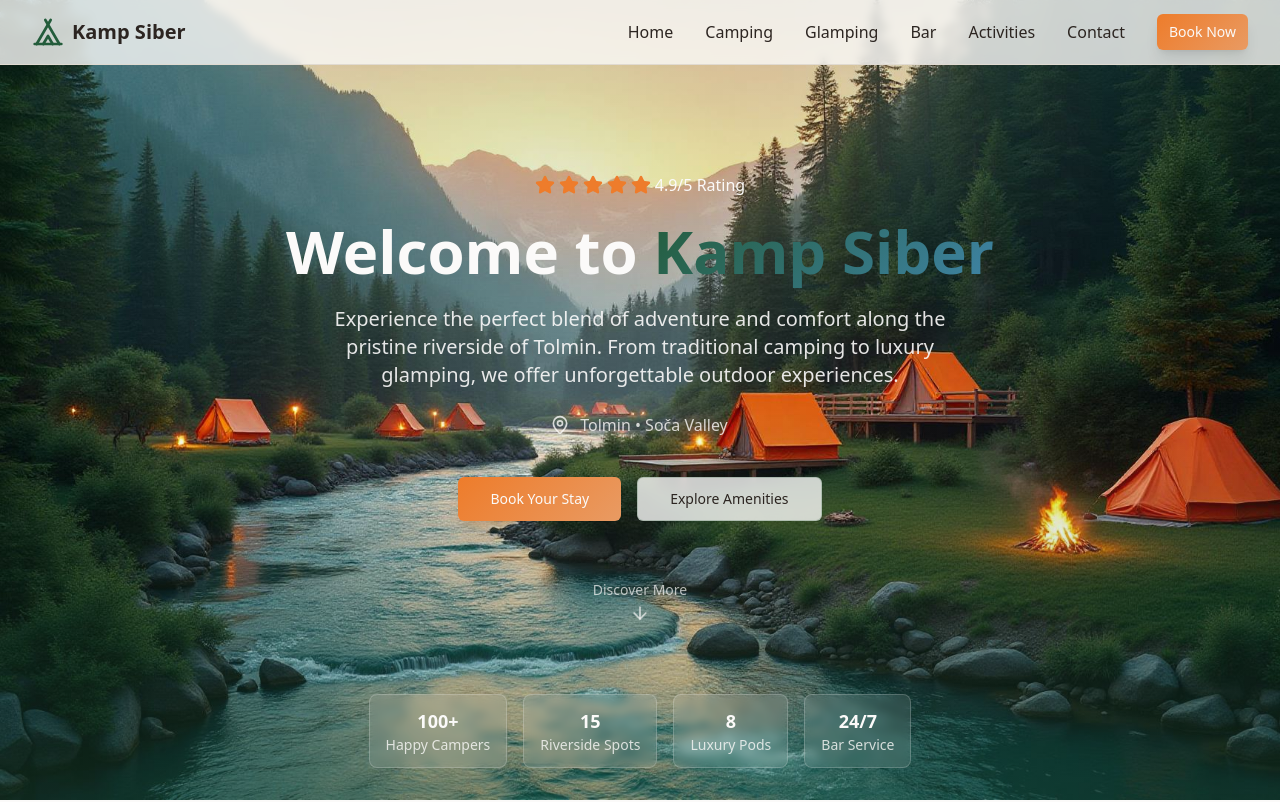
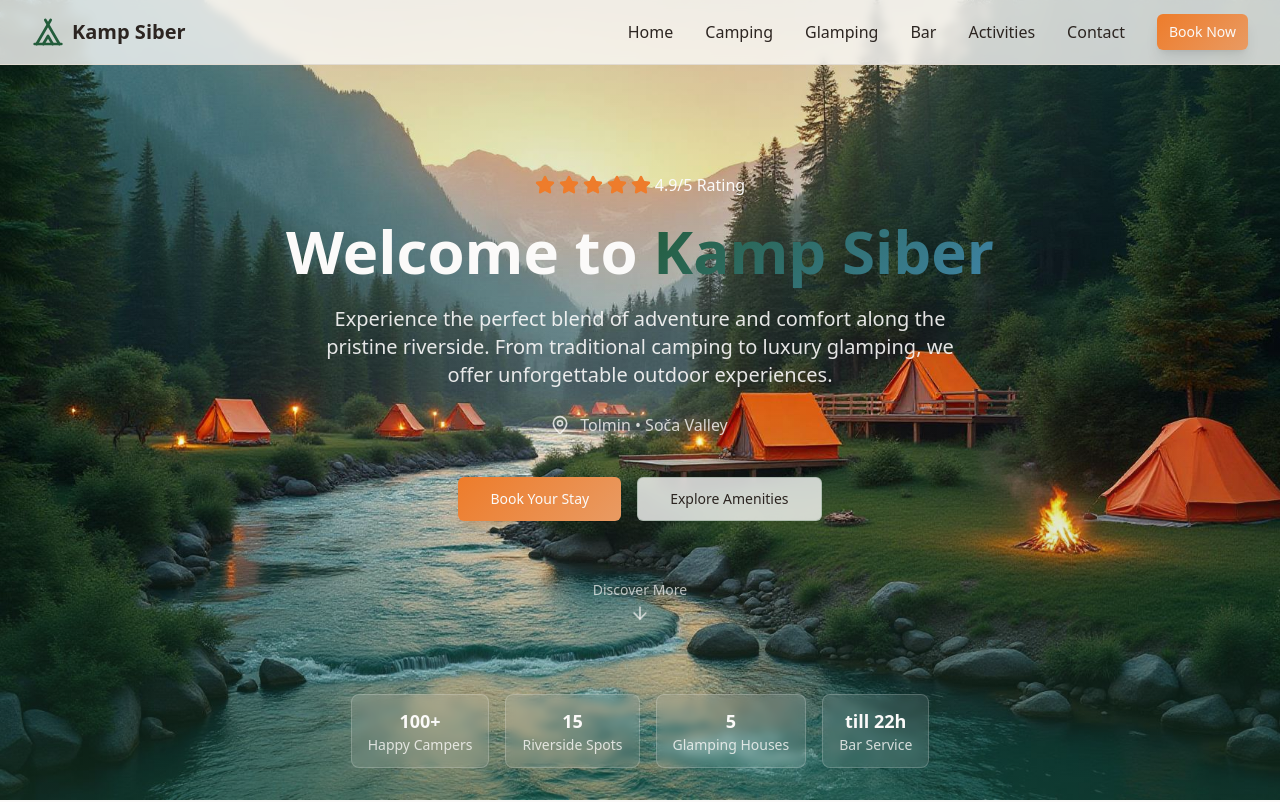
Before and after one commit to Kampsiber/kamp-siber-adventures-web, a React (Vite) app: page / in a window 1280 px wide. Shown: the top 802 px of the page. Built offline with nearby package versions, Linux system fonts and the light colour scheme.

Commit message:
Reverted to commit 0cac4988bcc878a4e6e2e9a2b5dc5db071e2e0e4

```diff
--- a/src/components/Hero.tsx
+++ b/src/components/Hero.tsx
@@ -28,7 +28,10 @@ const Hero = () => {
           </h1>
 
           {/* Subtitle */}
-          <p className="text-lg sm:text-xl text-background/90 max-w-2xl mx-auto leading-relaxed">Experience the perfect blend of adventure and comfort along the pristine riverside of Tolmin. From traditional camping to luxury glamping, we offer unforgettable outdoor experiences.</p>
+          <p className="text-lg sm:text-xl text-background/90 max-w-2xl mx-auto leading-relaxed">
+            Experience the perfect blend of adventure and comfort along the pristine riverside.
+            From traditional camping to luxury glamping, we offer unforgettable outdoor experiences.
+          </p>
 
           {/* Location */}
           <div className="flex items-center justify-center space-x-2 text-background/80">
@@ -66,10 +69,10 @@ const Hero = () => {
           number: "15",
           label: "Riverside Spots"
         }, {
-          number: "8",
-          label: "Luxury Pods"
+          number: "5",
+          label: "Glamping Houses"
         }, {
-          number: "24/7",
+          number: "till 22h",
           label: "Bar Service"
         }].map((stat, index) => <div key={index} className="bg-background/10 backdrop-blur-sm border border-background/20 rounded-lg px-4 py-3 text-center min-w-[100px]">
               <div className="text-lg font-bold text-background">{stat.number}</div>
```
